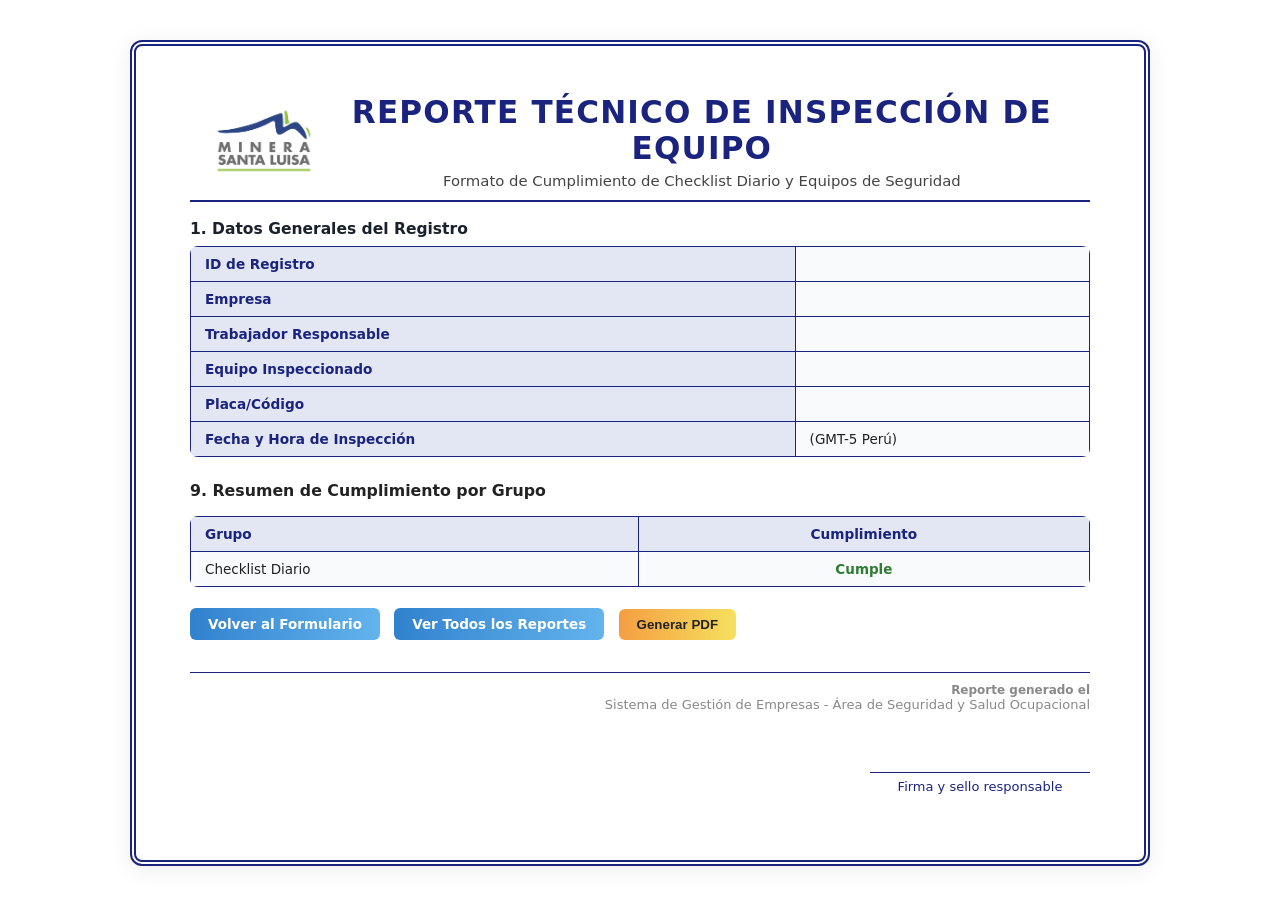
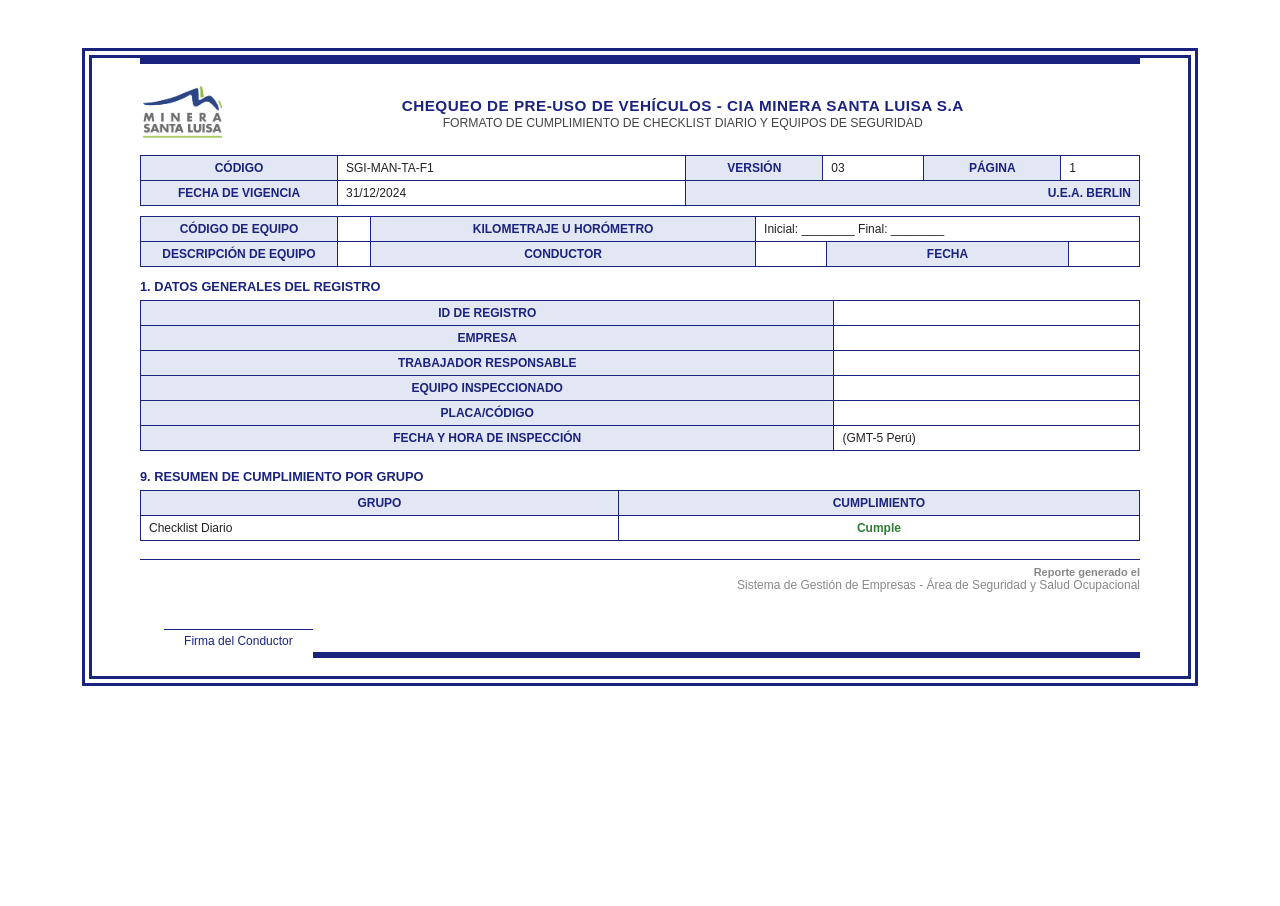
Before and after one commit to estif18/project-sso, a Flask app: template templates/report.html in a window 1280 px wide. After the commit the page ends 686 px from the top, so only its background shows below. Run offline with Flask 3, Linux system fonts and the light colour scheme; the template is opened without the code that fills it, so the values that code supplies are empty; parts of the project's set-up code (start-up, migrations or seed data) failed here and were passed over; some libraries are stand-ins or nearby versions.

Commit message:
Add files via upload

```diff
--- a/templates/report.html
+++ b/templates/report.html
@@ -2,12 +2,12 @@
 <html lang="es">
 <head>
     <meta charset="UTF-8">
-    <meta name="viewport" content="width=900, user-scalable=yes">
+    <meta name="viewport" content="width=1000, user-scalable=yes">
     <title>Reporte de Checklist</title>
     <style>
     body {
-        font-family: 'DejaVu Sans', 'Arial', 'Helvetica Neue', Helvetica, sans-serif;
-        font-size: 13.5px;
+        font-family: 'Arial', 'Calibri', 'DejaVu Sans', 'Helvetica Neue', Helvetica, sans-serif;
+        font-size: 12.2px;
         color: #222;
         background: #fff;
         margin: 0;
@@ -16,147 +16,184 @@
     /* --- Borde tipo documento Word para PDF y pantalla --- */
     .pdf-outer {
         background: #fff;
-        padding: 40px 0; /* margen blanco superior/inferior */
-        min-width: 1000px;
+        padding: 48px 0; /* margen blanco superior/inferior */
+        min-width: 1100px;
         display: flex;
         justify-content: center;
     }
     .pdf-container {
         background: #fff;
-        border: 6px double #1a237e;
-        box-shadow: 0 4px 24px rgba(0,0,0,0.08);
-        border-radius: 12px;
-        max-width: 900px;
-        min-width: 900px;
+        border: 10px double #1a237e;
+        box-shadow: none;
+        border-radius: 0;
+        max-width: 1000px;
+        min-width: 1000px;
         margin: 0;
-        padding: 48px 54px 36px 54px;
+        padding: 0 48px 0 48px;
         position: relative;
+        page-break-inside: avoid;
+    }
+    /* Separador superior e inferior tipo hoja Word */
+    .page-separator {
+        border-top: 3.5px solid #1a237e;
+        border-bottom: 3.5px solid #1a237e;
+        height: 0;
+        margin: 0 0 18px 0;
+        width: 100%;
     }
     .header-flex {
         display: flex;
         justify-content: space-between;
         align-items: center;
-        margin-bottom: 18px;
-        border-bottom: 2.5px solid #1a237e;
-        padding-bottom: 10px;
+        margin-bottom: 10px;
+        border-bottom: none;
+        padding-bottom: 0;
     }
     .header-flex .logo-header img {
-        height: 70px;
-        margin-left: 24px;
+        height: 60px;
+        margin-left: 0;
     }
     .header-flex .header-title {
         flex: 1;
         text-align: center;
     }
     .header-flex .header-title h1 {
-        font-size: 2.3em;
-        margin: 0 0 6px 0;
+        font-size: 1.25em;
+        margin: 0 0 2px 0;
         color: #1a237e;
-        font-weight: 800;
-        letter-spacing: 1.2px;
+        font-weight: bold;
+        letter-spacing: 0.5px;
         text-transform: uppercase;
     }
     .header-flex .header-title h2 {
-        font-size: 1.1em;
+        font-size: 1em;
         color: #444;
         font-weight: 400;
         margin: 0;
+        text-transform: uppercase;
+    }
+    h2, h3, h4 {
+        text-transform: uppercase;
+        font-weight: bold;
+        color: #1a237e;
+        margin-bottom: 6px;
+        margin-top: 18px;
+        font-size: 1.05em;
     }
     h3.section-title {
-        background: #1a237e;
-        color: #fff;
-        font-weight: 700;
-        font-size: 1.08em;
-        padding: 8px 14px;
-        border-radius: 6px 6px 0 0;
+        background: #e3e6f3;
+        color: #1a237e;
+        font-weight: bold;
+        font-size: 1em;
+        padding: 6px 10px;
+        border-radius: 0;
         margin-bottom: 0;
         letter-spacing: 0.5px;
+        border-bottom: 1.5px solid #1a237e;
     }
     table {
         width: 100%;
         border-collapse: collapse;
-        margin-bottom: 22px;
-        background: #f9fafb;
-        border-radius: 8px;
-        overflow: hidden;
-        box-shadow: 0 1px 4px rgba(0,0,0,0.03);
+        margin-bottom: 14px;
+        background: #fff;
+        border-radius: 0;
+        box-shadow: none;
+        font-size: 12px;
     }
     th, td {
-        border: 1.5px solid #1a237e;
-        padding: 9px 14px;
+        border: 1px solid #1a237e;
+        padding: 5px 8px;
         text-align: left;
+        vertical-align: middle;
     }
     th {
         background: #e3e6f3;
-        font-weight: 700;
+        font-weight: bold;
         color: #1a237e;
-        font-size: 1.01em;
+        font-size: 1em;
+        text-transform: uppercase;
+        text-align: center;
     }
-    .cumple { color: #2e7d32; font-weight: 700; }
-    .nocumple { color: #b91c1c; font-weight: 700; }
-    .noaplica { color: #888; font-weight: 700; }
+    .cumple { color: #2e7d32; font-weight: bold; }
+    .nocumple { color: #b91c1c; font-weight: bold; }
+    .noaplica { color: #888; font-weight: bold; }
     .observaciones, .foto-adjunta {
-        margin-bottom: 22px;
+        margin-bottom: 14px;
         background: #f1f5f9;
-        border-left: 5px solid #1a237e;
-        padding: 14px 20px;
-        border-radius: 6px;
+        border-left: 4px solid #1a237e;
+        padding: 10px 16px;
+        border-radius: 0;
+        font-size: 12px;
     }
     img.foto-adjunta {
-        max-width: 340px;
-        max-height: 340px;
-        border-radius: 8px;
-        box-shadow: 0 2px 8px #b6c2d1;
+        max-width: 260px;
+        max-height: 260px;
+        border-radius: 0;
+        box-shadow: none;
         display: block;
         margin-top: 8px;
-        border: 2px solid #1a237e;
+        border: 1.5px solid #1a237e;
     }
     .footer {
         text-align: right;
         color: #888;
-        font-size: 12px;
-        margin-top: 40px;
-        border-top: 1.5px solid #1a237e;
-        padding-top: 10px;
+        font-size: 11px;
+        margin-top: 24px;
+        border-top: 1px solid #1a237e;
+        padding-top: 6px;
     }
     .firma {
-        margin-top: 60px;
+        margin-top: 36px;
         display: flex;
         justify-content: flex-end;
         align-items: center;
     }
     .firma .firma-block {
-        border-top: 1.5px solid #1a237e;
-        width: 220px;
+        border-top: 1px solid #1a237e;
+        width: 180px;
         text-align: center;
-        font-size: 13px;
+        font-size: 12px;
         color: #1a237e;
-        padding-top: 6px;
-        margin-left: 40px;
+        padding-top: 4px;
+        margin-left: 24px;
     }
-    /* Fuerzo modo escritorio en móvil: desactivo media queries que cambian el layout */
-    /* Elimino el media query que reduce el header en móvil */
-    /* El usuario verá el reporte igual que en escritorio, con scroll horizontal si es necesario */
     html, body {
-        min-width: 900px;
+        min-width: 1000px;
         overflow-x: auto;
+    }
+    /* Simula salto de página en PDF/impresión */
+    .page-break {
+        page-break-after: always;
+        height: 0;
+        border: none;
+        margin: 0;
+        padding: 0;
     }
     </style>
 </head>
 <body>
     <div class="pdf-outer">
         <div class="pdf-container">
+            <div class="page-separator"></div>
             <div class="header-flex">
                 <div class="logo-header">
                     <img src="{{ url_for('static', filename='logo-minera.png') }}" alt="Minera Santa Luisa">
                 </div>
                 <div class="header-title">
-                    <h1>REPORTE TÉCNICO DE INSPECCIÓN DE EQUIPO</h1>
+                    <h1>CHEQUEO DE PRE-USO DE VEHÍCULOS - CIA MINERA SANTA LUISA S.A</h1>
                     <h2>Formato de Cumplimiento de Checklist Diario y Equipos de Seguridad</h2>
                 </div>
             </div>
-            <h2 style="font-size:1.15em; color:#1a202c; margin-bottom:8px; margin-top:18px;">1. Datos Generales del Registro</h2>
-            <table style="margin-bottom:18px;">
+            <table style="margin-bottom:10px;">
+                <tr><th style="width:180px;">Código</th><td>SGI-MAN-TA-F1</td><th style="width:120px;">Versión</th><td>03</td><th style="width:120px;">Página</th><td>1</td></tr>
+                <tr><th>Fecha de Vigencia</th><td>31/12/2024</td><th colspan="4" style="text-align:right;">U.E.A. BERLIN</th></tr>
+            </table>
+            <table style="margin-bottom:10px;">
+                <tr><th style="width:180px;">CÓDIGO DE EQUIPO</th><td>{{ asset.code }}</td><th>Kilometraje u Horómetro</th><td colspan="3">Inicial: ________  Final: ________</td></tr>
+                <tr><th>DESCRIPCIÓN DE EQUIPO</th><td>{{ asset.type }}</td><th>Conductor</th><td>{{ worker.name }}</td><th>Fecha</th><td>{{ created_at.strftime('%d/%m/%Y') }}</td></tr>
+            </table>
+            <h2 style="font-size:1.05em; color:#1a237e; margin-bottom:6px; margin-top:12px;">1. Datos Generales del Registro</h2>
+            <table style="margin-bottom:10px;">
                 <tr><th>ID de Registro</th><td>{{ submission.id }}</td></tr>
                 <tr><th>Empresa</th><td>{{ company.name }}</td></tr>
                 <tr><th>Trabajador Responsable</th><td>{{ worker.name }}</td></tr>
@@ -167,7 +204,7 @@
             {% set checklist = daily_checklist.to_dict() if daily_checklist else {} %}
             {% set tools_check = tools_check.to_dict() if tools_check else {} %}
             {% if checklist %}
-            <h3 class="section-title" style="margin-top:24px;">2. Checklist Diario de Operación</h3>
+            <h3 class="section-title" style="margin-top:18px;">2. Checklist Diario de Operación</h3>
             <table>
                 <thead>
                     <tr><th style="width:70%;">Descripción del Ítem</th><th style="text-align:center;">Respuesta</th></tr>
@@ -190,7 +227,7 @@
             </table>
             {% endif %}
             {% if tools_check %}
-            <h3 class="section-title" style="margin-top:24px;">3. Herramientas y Equipos de Seguridad</h3>
+            <h3 class="section-title" style="margin-top:18px;">3. Herramientas y Equipos de Seguridad</h3>
             <table>
                 <thead>
                     <tr><th style="width:70%;">Ítem</th><th style="text-align:center;">Respuesta</th></tr>
@@ -265,9 +302,9 @@
             </div>
             {% endif %}
             {% if nc_daily or nc_tools %}
-            <h3 style="color:#b91c1c; margin-top:24px;">8. Ítems No Cumplidos</h3>
+            <h3 style="color:#b91c1c; margin-top:18px;">8. Ítems No Cumplidos</h3>
             {% if nc_daily %}
-            <h4 style="margin-bottom:6px;">Checklist Diario</h4>
+            <h4 style="margin-bottom:4px;">Checklist Diario</h4>
             <ul>
                 {% for desc in nc_daily %}
                 <li>{{ desc }}</li>
@@ -275,7 +312,7 @@
             </ul>
             {% endif %}
             {% if nc_tools %}
-            <h4 style="margin-bottom:6px;">Herramientas y Equipos de Seguridad</h4>
+            <h4 style="margin-bottom:4px;">Herramientas y Equipos de Seguridad</h4>
             <ul>
                 {% for desc in nc_tools %}
                 <li>{{ desc }}</li>
@@ -283,7 +320,7 @@
             </ul>
             {% endif %}
             {% endif %}
-            <h3 style="margin-top:24px;">9. Resumen de Cumplimiento por Grupo</h3>
+            <h3 style="margin-top:18px;">9. Resumen de Cumplimiento por Grupo</h3>
             <table>
                 <thead>
                     <tr><th>Grupo</th><th style="text-align:center;">Cumplimiento</th></tr>
@@ -305,22 +342,16 @@
                 {% endfor %}
                 </tbody>
             </table>
-            {% if not pdf_mode %}
-            <div style="margin-top: 20px;">
-                <a href="{{ url_for('index') }}" style="background: linear-gradient(90deg, #3182ce 0%, #63b3ed 100%); color: #fff; padding: 8px 18px; border-radius: 6px; margin-right: 10px; text-decoration: none; font-weight: 600;">Volver al Formulario</a>
-                <a href="{{ url_for('all_reports') }}" style="background: linear-gradient(90deg, #3182ce 0%, #63b3ed 100%); color: #fff; padding: 8px 18px; border-radius: 6px; text-decoration: none; font-weight: 600;">Ver Todos los Reportes</a>
-                <button id="btn-pdf-navegador" style="background: linear-gradient(90deg, #f59e42 0%, #f6e05e 100%); color: #222; padding: 8px 18px; border-radius: 6px; border:none; font-weight: 600; margin-left: 10px; cursor:pointer;">Generar PDF</button>
-            </div>
-            {% endif %}
-            <div class="footer" style="margin-top:32px;">
+            <div class="footer" style="margin-top:18px;">
                 <b>Reporte generado el {{ created_at.strftime('%d/%m/%Y %H:%M:%S') }}</b><br>
-                <span style="font-size:13px;">Sistema de Gestión de Empresas - Área de Seguridad y Salud Ocupacional</span>
+                <span style="font-size:12px;">Sistema de Gestión de Empresas - Área de Seguridad y Salud Ocupacional</span>
             </div>
             <div class="firma">
                 <div class="firma-block">
-                    Firma y sello responsable<br><br><br>
+                    Firma del Conductor<br><br><br
                 </div>
             </div>
+            <div class="page-separator" style="margin-top:24px;"></div>
         </div>
     </div>
     {% if not pdf_mode %}
@@ -328,7 +359,7 @@
     <script src="https://cdnjs.cloudflare.com/ajax/libs/jspdf/2.5.1/jspdf.umd.min.js"></script>
     <script src="https://cdnjs.cloudflare.com/ajax/libs/html2canvas/1.4.1/html2canvas.min.js"></script>
     <script>
-    document.getElementById('btn-pdf-navegador').addEventListener('click', function() {
+    document.getElementById('btn-pdf-navegador')?.addEventListener('click', function() {
         const { jsPDF } = window.jspdf;
         const doc = new jsPDF('p', 'pt', 'a4');
         const element = document.querySelector('.pdf-outer'); // Captura el borde externo
```
Also changed, not shown: 1 other file.
